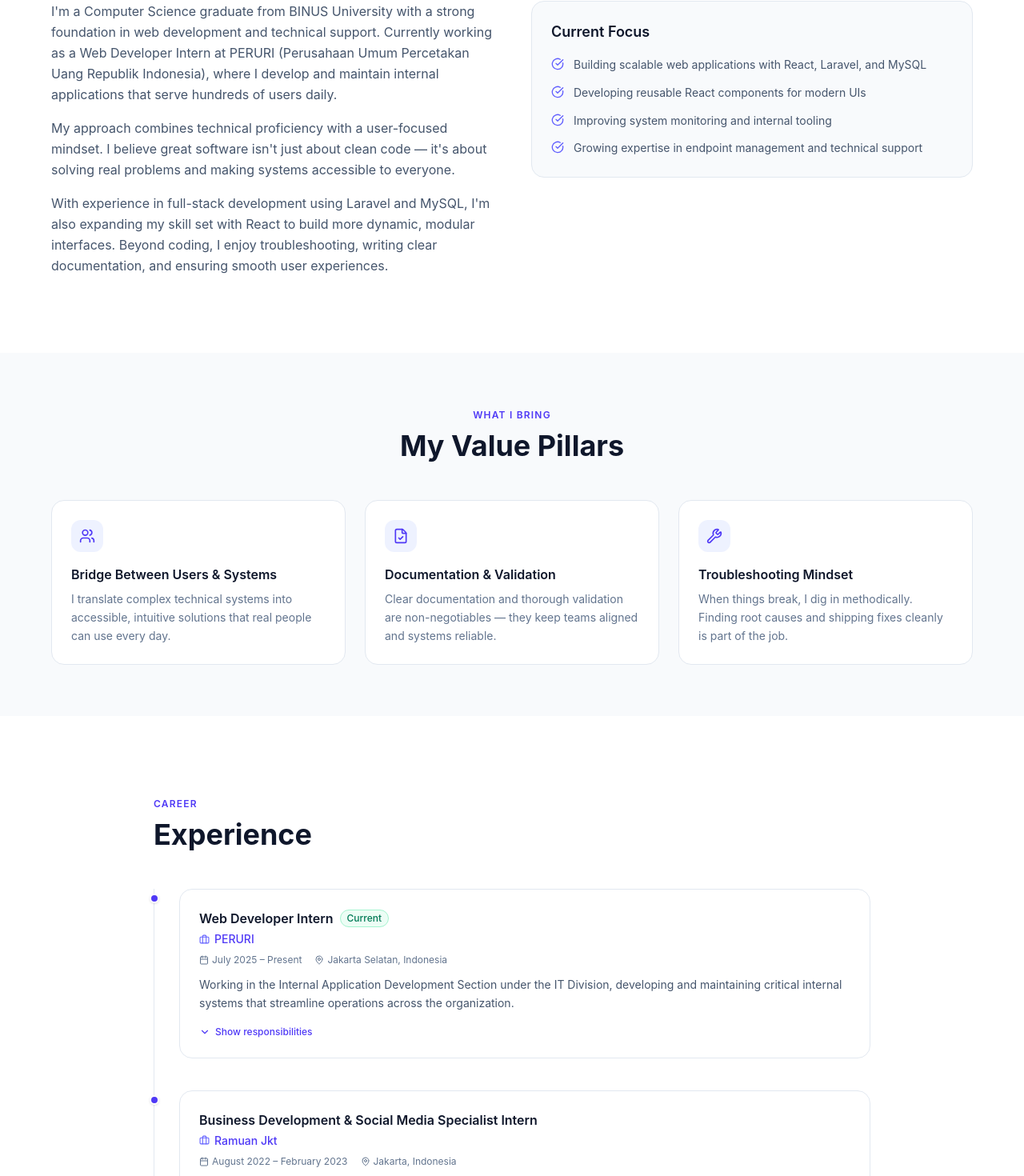
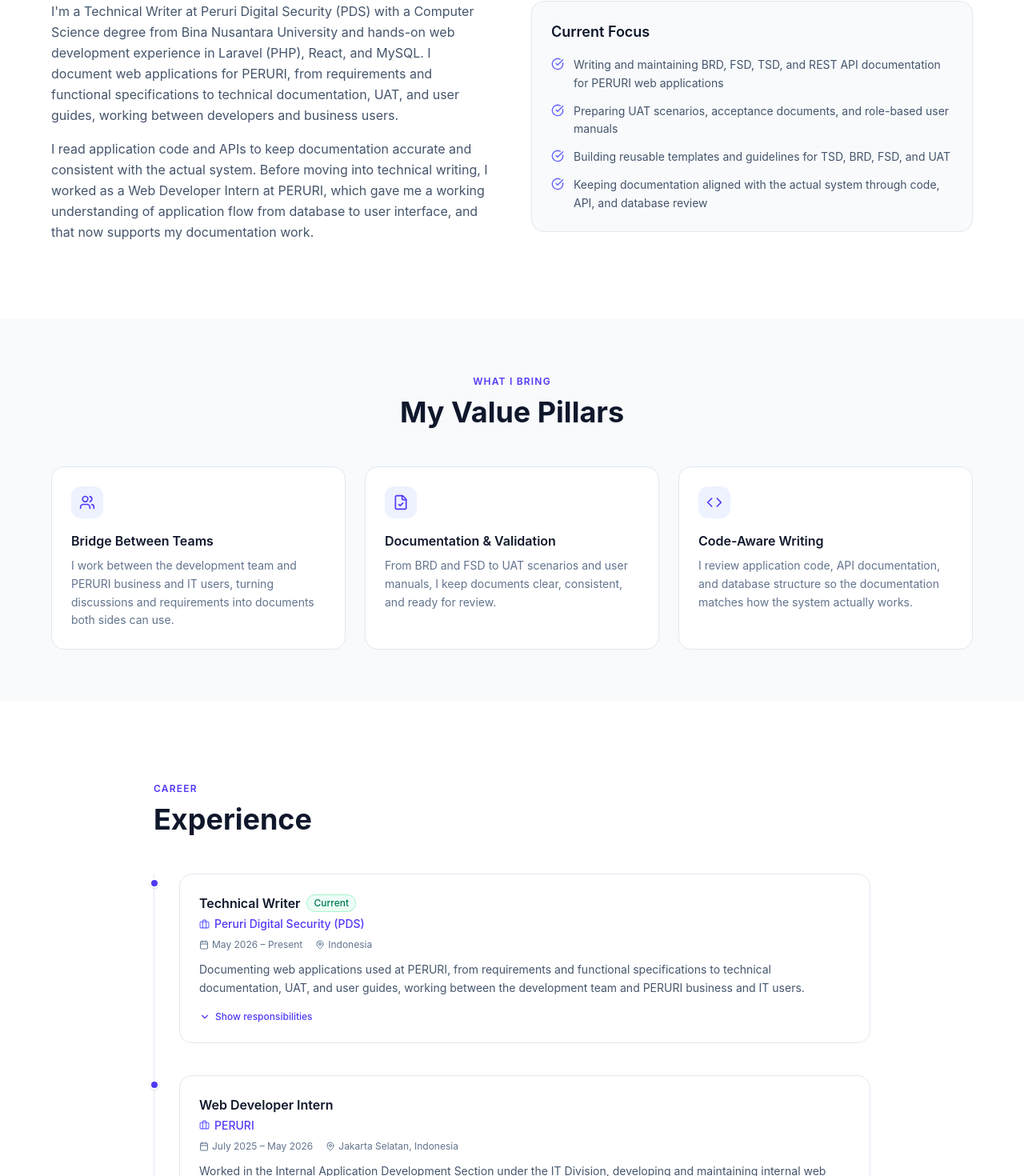
Before and after one commit to IkraDayandra/Portofolio-Ikra-Dayandra-Deswan, a React (Vite) app: page / in a window 1280 px wide. Shown: the part 1015-2485 px from the top of the page at 80% size. Built offline with nearby package versions, Linux system fonts and the light colour scheme.

Commit message:
Update portfolio content to match latest CV

```diff
--- a/index.html
+++ b/index.html
@@ -4,8 +4,8 @@
     <meta charset="UTF-8" />
     <link rel="icon" type="image/svg+xml" href="/vite.svg" />
     <meta name="viewport" content="width=device-width, initial-scale=1.0" />
-    <meta name="description" content="Ikra Dayandra Deswan — Web Developer & Frontend Engineer. Computer Science graduate from BINUS University specializing in Laravel, React, and MySQL." />
-    <title>Ikra Dayandra Deswan | Web Developer</title>
+    <meta name="description" content="Ikra Dayandra Deswan — Technical Writer at Peruri Digital Security (PDS). Computer Science graduate from Bina Nusantara University with web development experience in Laravel, React, and MySQL." />
+    <title>Ikra Dayandra Deswan | Technical Writer</title>
   </head>
   <body>
     <div id="root"></div>
--- a/src/components/Footer.jsx
+++ b/src/components/Footer.jsx
@@ -36,7 +36,7 @@ export default function Footer() {
                             Ikra<span className="text-indigo-600 dark:text-indigo-400">.</span>
                         </a>
                         <p className="text-xs text-slate-500 dark:text-slate-500 mt-2 leading-relaxed">
-                            Web Developer · Frontend Engineer<br />Jakarta Selatan, Indonesia
+                            Technical Writer · Web Developer<br />Jakarta Selatan, Indonesia
                         </p>
                     </div>
 
--- a/src/components/Projects.jsx
+++ b/src/components/Projects.jsx
@@ -26,7 +26,7 @@ export default function Projects() {
                         Featured Projects
                     </h2>
                     <p className="mt-3 text-slate-500 dark:text-slate-400 text-sm max-w-xl">
-                        Internal applications built at PERURI, serving hundreds of users across the organization.
+                        Internal web applications I built as a Web Developer Intern at PERURI.
                     </p>
                 </motion.div>
 
--- a/src/components/SkillGrid.jsx
+++ b/src/components/SkillGrid.jsx
@@ -25,7 +25,7 @@ export default function SkillGrid() {
                         Technical Skills
                     </h2>
                     <p className="mt-3 text-slate-500 dark:text-slate-400 text-sm max-w-xl">
-                        A comprehensive toolkit for building robust, user-friendly web applications.
+                        Documentation skills backed by hands-on web development experience.
                     </p>
                 </motion.div>
 
--- a/src/components/ValuePillars.jsx
+++ b/src/components/ValuePillars.jsx
@@ -1,8 +1,8 @@
 import { motion } from 'framer-motion';
-import { Users, FileCheck, Wrench } from 'lucide-react';
+import { Users, FileCheck, Code } from 'lucide-react';
 import { valuePillars } from '../data/portfolio';
 
-const iconMap = { Users, FileCheck, Wrench };
+const iconMap = { Users, FileCheck, Code };
 
 const fadeUp = {
     hidden: { opacity: 0, y: 24 },
--- a/src/data/portfolio.js
+++ b/src/data/portfolio.js
@@ -2,76 +2,96 @@
 
 export const hero = {
     name: 'Ikra Dayandra Deswan',
-    techLine: 'Web Developer · Frontend Developer · React · Laravel · MySQL',
-    tagline: 'Building reliable systems, one commit at a time.',
+    techLine: 'Technical Writer · Web Developer · Laravel · React · MySQL',
+    tagline: 'Clear documentation for web applications, from requirements to user guides.',
 };
 
 export const about = {
-    text: `I'm a Computer Science graduate from BINUS University with a strong foundation in web development and technical support. Currently working as a Web Developer Intern at PERURI (Perusahaan Umum Percetakan Uang Republik Indonesia), where I develop and maintain internal applications that serve hundreds of users daily.
+    text: `I'm a Technical Writer at Peruri Digital Security (PDS) with a Computer Science degree from Bina Nusantara University and hands-on web development experience in Laravel (PHP), React, and MySQL. I document web applications for PERURI, from requirements and functional specifications to technical documentation, UAT, and user guides, working between developers and business users.
 
-My approach combines technical proficiency with a user-focused mindset. I believe great software isn't just about clean code — it's about solving real problems and making systems accessible to everyone.
-
-With experience in full-stack development using Laravel and MySQL, I'm also expanding my skill set with React to build more dynamic, modular interfaces. Beyond coding, I enjoy troubleshooting, writing clear documentation, and ensuring smooth user experiences.`,
+I read application code and APIs to keep documentation accurate and consistent with the actual system. Before moving into technical writing, I worked as a Web Developer Intern at PERURI, which gave me a working understanding of application flow from database to user interface, and that now supports my documentation work.`,
 };
 
 export const currentFocus = [
-    'Building scalable web applications with React, Laravel, and MySQL',
-    'Developing reusable React components for modern UIs',
-    'Improving system monitoring and internal tooling',
-    'Growing expertise in endpoint management and technical support',
+    'Writing and maintaining BRD, FSD, TSD, and REST API documentation for PERURI web applications',
+    'Preparing UAT scenarios, acceptance documents, and role-based user manuals',
+    'Building reusable templates and guidelines for TSD, BRD, FSD, and UAT',
+    'Keeping documentation aligned with the actual system through code, API, and database review',
 ];
 
 export const valuePillars = [
     {
         id: 1,
-        title: 'Bridge Between Users & Systems',
+        title: 'Bridge Between Teams',
         description:
-            'I translate complex technical systems into accessible, intuitive solutions that real people can use every day.',
+            'I work between the development team and PERURI business and IT users, turning discussions and requirements into documents both sides can use.',
         icon: 'Users',
     },
     {
         id: 2,
         title: 'Documentation & Validation',
         description:
-            'Clear documentation and thorough validation are non-negotiables — they keep teams aligned and systems reliable.',
+            'From BRD and FSD to UAT scenarios and user manuals, I keep documents clear, consistent, and ready for review.',
         icon: 'FileCheck',
     },
     {
         id: 3,
-        title: 'Troubleshooting Mindset',
+        title: 'Code-Aware Writing',
         description:
-            'When things break, I dig in methodically. Finding root causes and shipping fixes cleanly is part of the job.',
-        icon: 'Wrench',
+            'I review application code, API documentation, and database structure so the documentation matches how the system actually works.',
+        icon: 'Code',
     },
 ];
 
 export const experiences = [
     {
         id: 1,
+        title: 'Technical Writer',
+        company: 'Peruri Digital Security (PDS)',
+        companyFull: 'Peruri Digital Security (PDS) — a subsidiary of Perum PERURI',
+        status: 'Current',
+        date: 'May 2026 – Present',
+        location: 'Indonesia',
+        description:
+            'Documenting web applications used at PERURI, from requirements and functional specifications to technical documentation, UAT, and user guides, working between the development team and PERURI business and IT users.',
+        responsibilities: [
+            'Prepare and maintain requirement and functional documentation (BRD, FSD) and technical specifications (TSD, REST API) for web applications used at PERURI',
+            'Keep documents aligned with the actual system by reviewing application code, API documentation, and database structure',
+            'Write UAT scenarios and acceptance documents, including a 38-scenario UAT for an employee onboarding portal followed by 25 revised scenarios',
+            'Produce user-facing documentation such as five role-based user manuals and an operational handover checklist',
+            'Document project meetings, turning discussions and transcripts into structured minutes and requirement inputs',
+            'Act as a link between the development team and PERURI business and IT users',
+            'Build reusable templates and guidelines (TSD, BRD, FSD, UAT) to keep documents consistent across projects',
+        ],
+        technologies: ['BRD', 'FSD', 'TSD', 'REST API Documentation', 'UAT', 'User Manuals'],
+    },
+    {
+        id: 2,
         title: 'Web Developer Intern',
         company: 'PERURI',
         companyFull: 'Perusahaan Umum Percetakan Uang Republik Indonesia',
-        status: 'Current',
+        status: null,
         certificateFile: '/sertif-magenta-ikra.pdf',
         certificateLabel: 'View Magenta Certificate',
-        date: 'July 2025 – Present',
+        date: 'July 2025 – May 2026',
         location: 'Jakarta Selatan, Indonesia',
         description:
-            'Working in the Internal Application Development Section under the IT Division, developing and maintaining critical internal systems that streamline operations across the organization.',
+            'Worked in the Internal Application Development Section under the IT Division, developing and maintaining internal web applications such as attendance dashboards, visitor logs, and monitoring tools using Laravel (PHP) and MySQL.',
         responsibilities: [
             'Built and maintained internal dashboards (attendance / lateness monitoring)',
             'Developed visitor log / guest book internal modules',
+            'Built responsive interfaces with HTML, CSS (Bootstrap/Tailwind), and JavaScript, and frontend components in React',
             'Created and structured Change Request (CR) forms & workflows',
             'Implemented semantic search and explored RAG features for internal document search',
             'Implemented AI-assisted features (paraphrase / generate) for documentation/workflows',
-            'Conducted feature validation, comprehensive testing, and maintained technical documentation',
-            'Provided technical support and troubleshooting for internal users across multiple departments',
-            'Managed user access permissions and monitored application performance',
+            'Tested and validated features against functional requirements',
+            'Handled troubleshooting requests from internal users',
+            'Worked with technical and non-technical teams to turn operational needs into working features',
         ],
         technologies: ['Laravel (PHP)', 'MySQL', 'JavaScript', 'React', 'Bootstrap', 'Tailwind CSS', 'Git'],
     },
     {
-        id: 2,
+        id: 3,
         title: 'Business Development & Social Media Specialist Intern',
         company: 'Ramuan Jkt',
         companyFull: 'Ramuan Jkt — Kampus Merdeka Program',
@@ -93,7 +113,7 @@ export const experiences = [
         technologies: ['Social Media Management', 'E-commerce Platforms', 'Digital Marketing'],
     },
     {
-        id: 3,
+        id: 4,
         title: 'Project Development Intern',
         company: 'Kopi Langgeng',
         companyFull: 'Kopi Langgeng',
@@ -150,16 +170,20 @@ export const projects = [
 
 export const skills = [
     {
+        category: 'Documentation',
+        items: ['BRD', 'FSD', 'TSD', 'REST API Documentation', 'Meeting Minutes', 'Templates & Guidelines'],
+    },
+    {
+        category: 'Validation & Handover',
+        items: ['UAT Scenarios', 'Acceptance Documents', 'User Manuals', 'Handover Checklist'],
+    },
+    {
         category: 'Backend',
-        items: ['Laravel (PHP)'],
+        items: ['Laravel (PHP)', 'PHP'],
     },
     {
         category: 'Frontend',
         items: ['React', 'Tailwind CSS', 'JavaScript', 'TypeScript', 'HTML', 'CSS'],
-    },
-    {
-        category: 'Programming',
-        items: ['PHP', 'JavaScript'],
     },
     {
         category: 'Database',
@@ -168,10 +192,6 @@ export const skills = [
     {
         category: 'Tools & Workflow',
         items: ['Git', 'VS Code', 'NPM', 'Composer'],
-    },
-    {
-        category: 'Support & Operations',
-        items: ['Technical Support', 'Documentation', 'System Monitoring', 'Testing & QA'],
     },
 ];
 
@@ -191,7 +211,7 @@ export const education = {
 
 export const contact = {
     title: "Let's Work Together",
-    text: "I'm always open to discussing web development projects, technical support roles, or collaboration opportunities.",
+    text: "I'm always open to discussing technical writing and documentation work, web development projects, or collaboration opportunities.",
     footerNote: 'Currently open to full-time opportunities and freelance projects.',
     email: 'ikradayandra@gmail.com',
     linkedin: 'https://www.linkedin.com/in/ikra-dayandra-deswan-5101a117a/',
```
Also changed, not shown: 1 other file (tests, documents, lock files or other folders).
